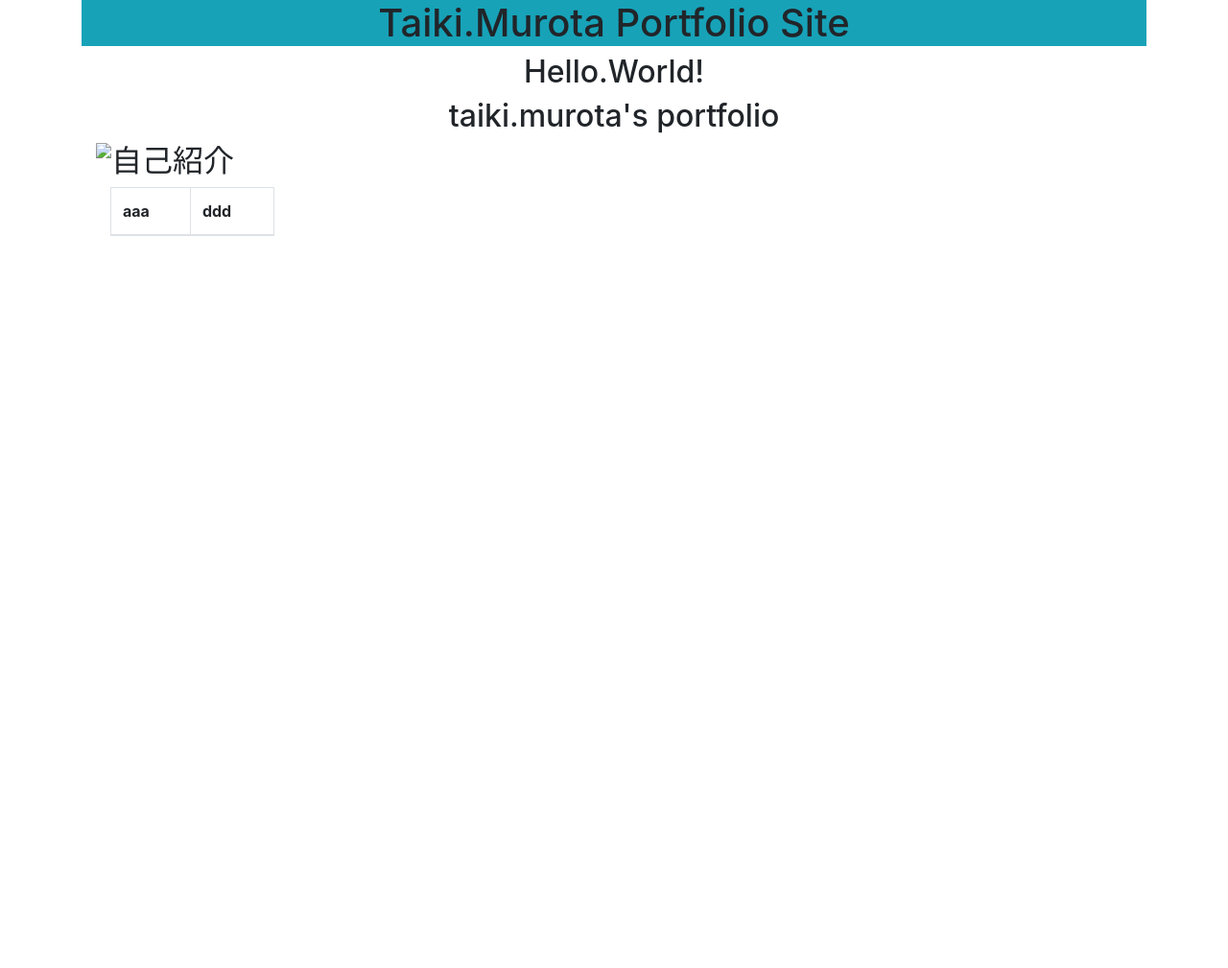
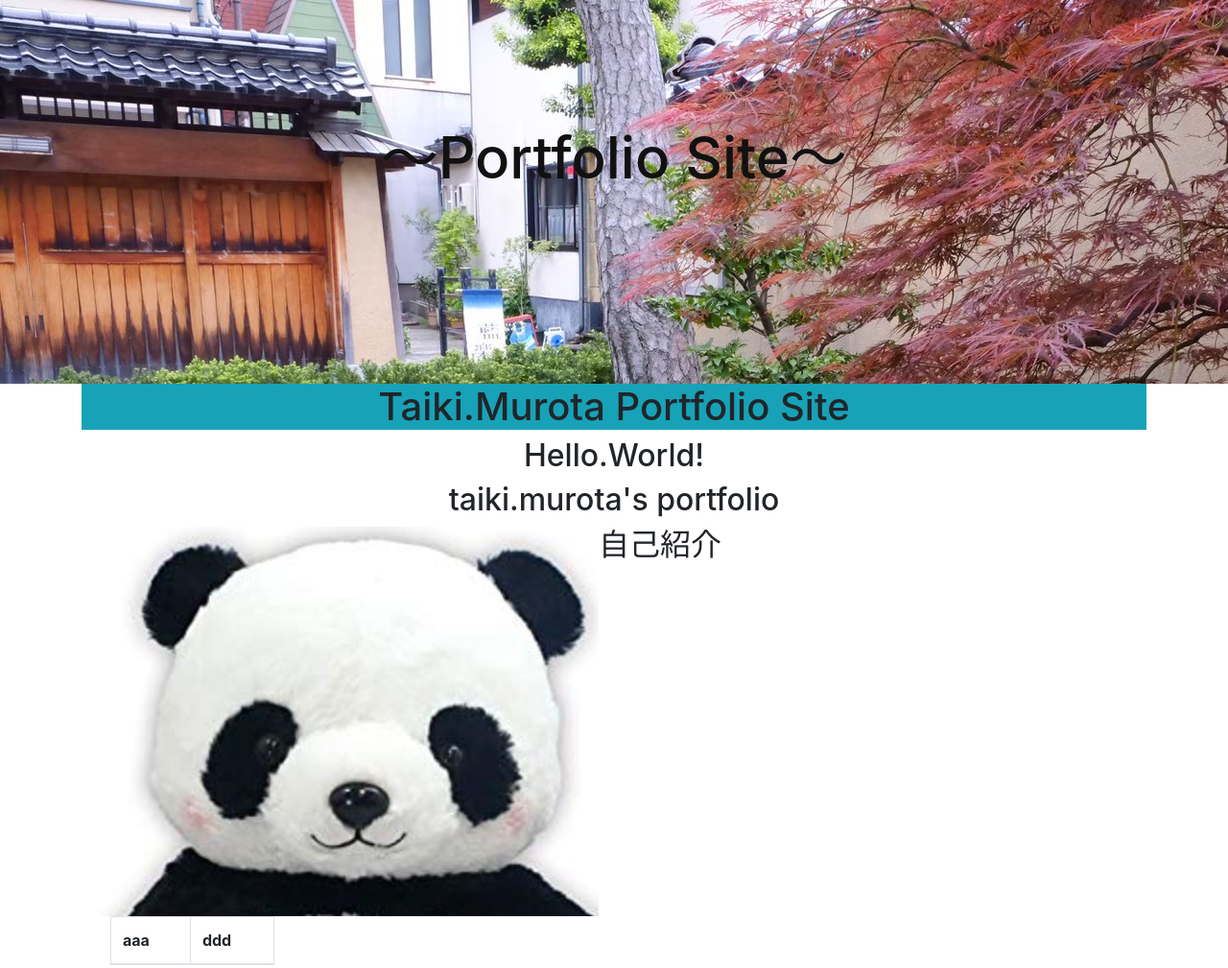
Before and after one commit to MurotaTaiki/origin, a plain HTML site: page index.html in a window 1280 px wide. Shown: the whole page at 96% size. Before the commit the page ends 800 px from the top, so only its background shows below. Drawn offline with nearby package versions, Linux system fonts and the light colour scheme.

Commit message:
header画像作成

```diff
--- a/index.html
+++ b/index.html
@@ -4,13 +4,16 @@
   <meta charset="utf-8">
   <title>portfolio</title>
 
+
   <!-- bootstrap CSS -->
   <link rel="stylesheet" href="https://stackpath.bootstrapcdn.com/bootstrap/4.3.1/css/bootstrap.min.css" integrity="sha384-ggOyR0iXCbMQv3Xipma34MD+dH/1fQ784/j6cY/iJTQUOhcWr7x9JvoRxT2MZw1T" crossorigin="anonymous">
+
+  <link rel="stylesheet" type="text/css" href="main.css">
 <body>
 	<!-- Header -->
-	<header>
+	<header class="header-back">
 		<div class="container">
-
+			<h1 class="header-title">〜Portfolio Site〜</h1>
 		</div>
 	</header>
 	<div class="container">
@@ -19,7 +22,7 @@
 	<h2 style="text-align: center;">taiki.murota's portfolio</h2>
 	<div>
 		<div class="col-md-3">
-	<img src="pannda.png" style="float:left">
+	<img src="img/pannda.png" style="float:left">
 	  </div>
 	  <div class="col-md-9">
 	<h2 style="display:inline-block;">自己紹介</h2>
--- a/main.css
+++ b/main.css
@@ -0,0 +1,13 @@
+.header-back{
+	background-image: url(img/header_img.jpg);
+	height: auto;
+	padding:8rem 0;
+	height: 400px;
+}
+
+.header-title{
+	color: #111;
+	font-size: 60px;
+	text-align: center;
+/*	padding:8rem auto;*/
+}
```
Also changed, not shown: img/header_img.jpg (added).
